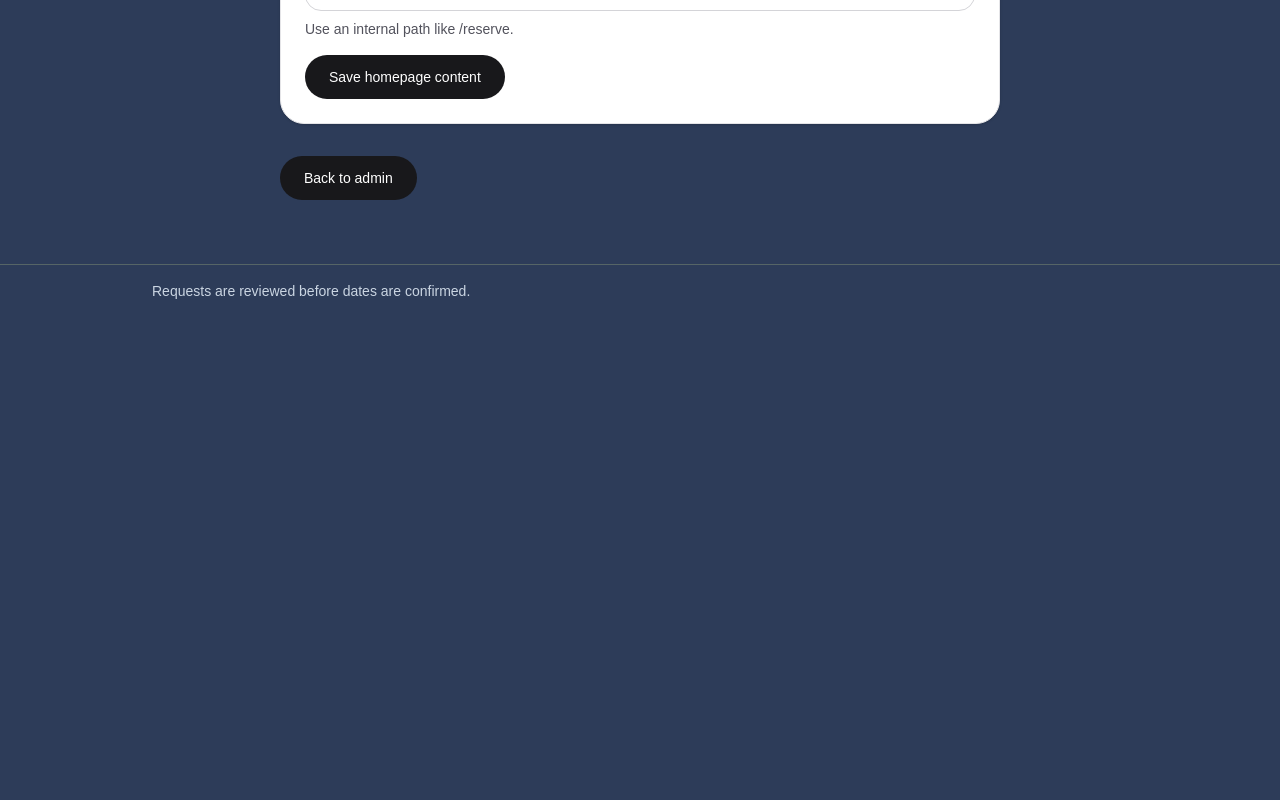
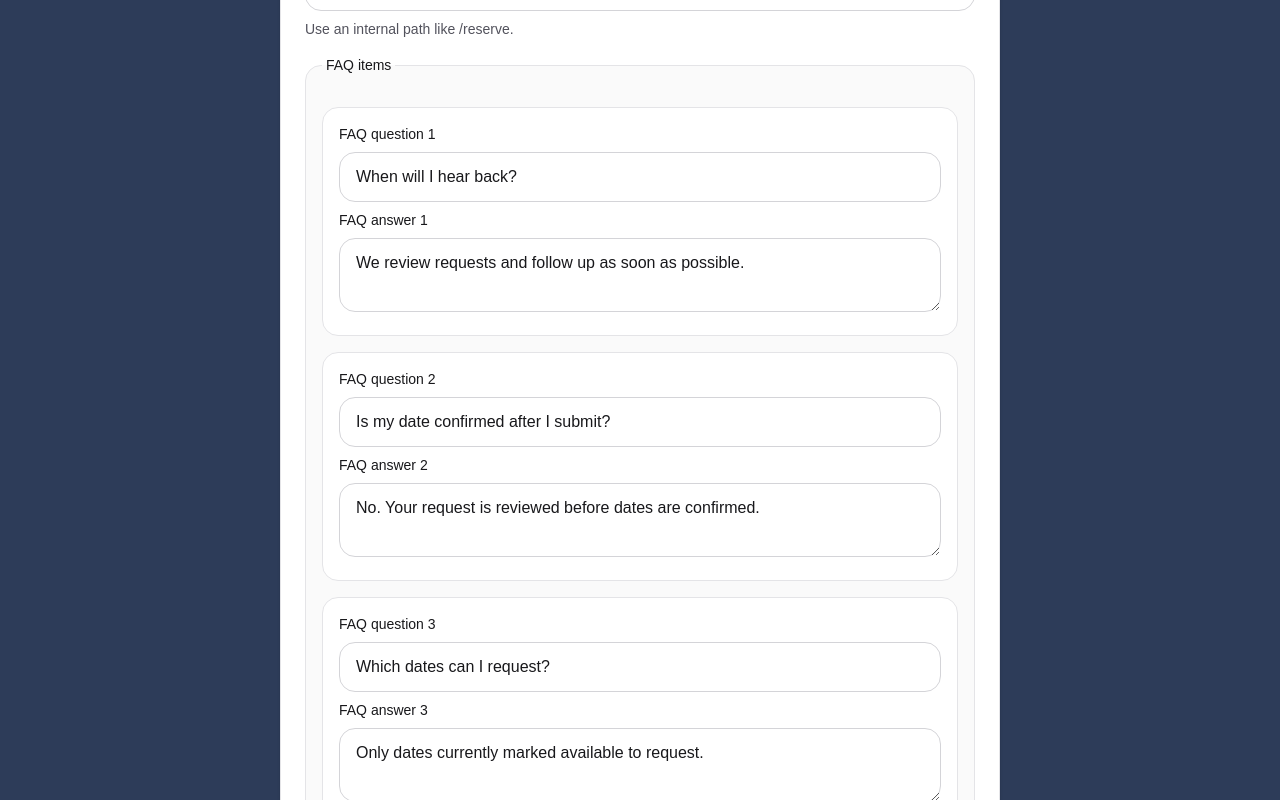
Before and after one commit to gacurl/bowling-green-highlands, a Next.js app: page /admin/content in a window 1280 px wide. Shown: the part 800-1600 px from the top of the page. Before the commit the page ends 1117 px from the top, so only its background shows below. Built offline with nearby package versions, Linux system fonts and the light colour scheme.

Commit message:
Issue 7-3: add editable FAQ content

```diff
--- a/app/admin/content/page.tsx
+++ b/app/admin/content/page.tsx
@@ -127,6 +127,43 @@ export default async function AdminContentPage({
             <p className="text-sm text-zinc-600">Use an internal path like /reserve.</p>
           </div>
 
+          <fieldset className="space-y-4 rounded-2xl border border-zinc-200 bg-zinc-50 p-4">
+            <legend className="px-1 text-sm font-medium text-zinc-900">FAQ items</legend>
+            {content.faqs.map((faqItem, index) => (
+              <div key={faqItem.id} className="space-y-2 rounded-2xl border border-zinc-200 bg-white p-4">
+                <label
+                  htmlFor={`faqQuestion${index + 1}`}
+                  className="block text-sm font-medium text-zinc-900"
+                >
+                  FAQ question {index + 1}
+                </label>
+                <input
+                  id={`faqQuestion${index + 1}`}
+                  name={`faqQuestion${index + 1}`}
+                  type="text"
+                  defaultValue={faqItem.question}
+                  required
+                  className="w-full rounded-2xl border border-zinc-300 px-4 py-3 text-zinc-900 outline-none transition focus:border-zinc-500"
+                />
+
+                <label
+                  htmlFor={`faqAnswer${index + 1}`}
+                  className="block text-sm font-medium text-zinc-900"
+                >
+                  FAQ answer {index + 1}
+                </label>
+                <textarea
+                  id={`faqAnswer${index + 1}`}
+                  name={`faqAnswer${index + 1}`}
+                  rows={2}
+                  defaultValue={faqItem.answer}
+                  required
+                  className="w-full rounded-2xl border border-zinc-300 px-4 py-3 text-zinc-900 outline-none transition focus:border-zinc-500"
+                />
+              </div>
+            ))}
+          </fieldset>
+
           <button
             type="submit"
             className="inline-flex min-h-11 w-full items-center justify-center rounded-full bg-zinc-900 px-6 py-3 text-sm font-medium text-white transition-colors hover:bg-zinc-700 sm:w-auto"
--- a/app/admin/content/save/route.ts
+++ b/app/admin/content/save/route.ts
@@ -1,4 +1,5 @@
 import { redirect } from "next/navigation";
+import { defaultHomepageContent } from "../../../../lib/content/homepage-content";
 import { writeHomepageContent } from "../../../../lib/content/homepage-content-store";
 
 function readRequiredString(formData: FormData, key: string) {
@@ -14,12 +15,19 @@ function readRequiredString(formData: FormData, key: string) {
 export async function POST(request: Request) {
   try {
     const formData = await request.formData();
+    const faqs = defaultHomepageContent.faqs.map((faqItem, index) => ({
+      id: faqItem.id,
+      question: readRequiredString(formData, `faqQuestion${index + 1}`),
+      answer: readRequiredString(formData, `faqAnswer${index + 1}`),
+    }));
+
     await writeHomepageContent({
       eyebrow: readRequiredString(formData, "eyebrow"),
       headline: readRequiredString(formData, "headline"),
       supportingText: readRequiredString(formData, "supportingText"),
       primaryCtaLabel: readRequiredString(formData, "primaryCtaLabel"),
       primaryCtaHref: readRequiredString(formData, "primaryCtaHref"),
+      faqs,
     });
   } catch {
     redirect("/admin/content?error=invalid_content");
--- a/app/page.tsx
+++ b/app/page.tsx
@@ -4,6 +4,9 @@ import { readHomepageContent } from "../lib/content/homepage-content-store";
 
 export default async function Home() {
   const homepageContent = await readHomepageContent();
+  const faqItems = homepageContent.faqs.filter(
+    (faqItem) => faqItem.question.trim() && faqItem.answer.trim(),
+  );
 
   return (
     <PageShell
@@ -18,6 +21,30 @@ export default async function Home() {
           {homepageContent.primaryCtaLabel}
         </Link>
       }
-    />
+    >
+      {faqItems.length > 0 ? (
+        <section
+          aria-labelledby="homepage-faq"
+          className="rounded-3xl border border-zinc-200 bg-white p-4 shadow-sm sm:p-6"
+        >
+          <h2
+            id="homepage-faq"
+            className="text-lg font-semibold text-zinc-900 sm:text-xl"
+          >
+            Frequently asked questions
+          </h2>
+          <dl className="mt-4 space-y-4">
+            {faqItems.map((faqItem) => (
+              <div key={faqItem.id} className="space-y-1">
+                <dt className="text-sm font-medium text-zinc-900">
+                  {faqItem.question}
+                </dt>
+                <dd className="text-sm text-zinc-700">{faqItem.answer}</dd>
+              </div>
+            ))}
+          </dl>
+        </section>
+      ) : null}
+    </PageShell>
   );
 }
--- a/lib/content/homepage-content-store.ts
+++ b/lib/content/homepage-content-store.ts
@@ -2,6 +2,7 @@ import { mkdir, readFile, rename, writeFile } from "node:fs/promises";
 import path from "node:path";
 import {
   defaultHomepageContent,
+  type HomepageFaqItem,
   type HomepageContent,
 } from "./homepage-content";
 
@@ -11,6 +12,7 @@ type HomepageContentStoreFile = {
   supportingText?: unknown;
   primaryCtaHref?: unknown;
   primaryCtaLabel?: unknown;
+  faqs?: unknown;
 };
 
 export type HomepageContentValidationError =
@@ -18,7 +20,8 @@ export type HomepageContentValidationError =
   | "invalid_headline"
   | "invalid_supporting_text"
   | "invalid_primary_cta_label"
-  | "invalid_primary_cta_href";
+  | "invalid_primary_cta_href"
+  | "invalid_faqs";
 
 function getHomepageContentStorePath() {
   return (
@@ -46,13 +49,48 @@ function normalizeHomepageContent(
     return null;
   }
 
+  const normalizedFaqs = normalizeFaqs(record.faqs);
+
   return {
     eyebrow: record.eyebrow,
     headline: record.headline,
     supportingText: record.supportingText,
     primaryCtaHref: record.primaryCtaHref,
     primaryCtaLabel: record.primaryCtaLabel,
+    faqs: normalizedFaqs ?? defaultHomepageContent.faqs,
   };
+}
+
+function normalizeFaqs(value: unknown): HomepageFaqItem[] | null {
+  if (!Array.isArray(value)) {
+    return null;
+  }
+
+  const normalized = value
+    .map((faqItem): HomepageFaqItem | null => {
+      if (!faqItem || typeof faqItem !== "object" || Array.isArray(faqItem)) {
+        return null;
+      }
+
+      const record = faqItem as Record<string, unknown>;
+
+      if (
+        typeof record.id !== "string" ||
+        typeof record.question !== "string" ||
+        typeof record.answer !== "string"
+      ) {
+        return null;
+      }
+
+      return {
+        id: record.id,
+        question: record.question,
+        answer: record.answer,
+      };
+    })
+    .filter((faqItem): faqItem is HomepageFaqItem => faqItem !== null);
+
+  return normalized.length > 0 ? normalized : null;
 }
 
 function isSafeInternalHref(value: string) {
@@ -87,6 +125,21 @@ export function validateHomepageContent(
     !isSafeInternalHref(content.primaryCtaHref)
   ) {
     return "invalid_primary_cta_href";
+  }
+
+  if (!Array.isArray(content.faqs) || content.faqs.length === 0) {
+    return "invalid_faqs";
+  }
+
+  const hasInvalidFaq = content.faqs.some((faqItem) => {
+    const hasQuestion = requireNonEmpty(faqItem.question);
+    const hasAnswer = requireNonEmpty(faqItem.answer);
+
+    return !hasQuestion || !hasAnswer;
+  });
+
+  if (hasInvalidFaq) {
+    return "invalid_faqs";
   }
 
   return null;
--- a/lib/content/homepage-content.ts
+++ b/lib/content/homepage-content.ts
@@ -1,9 +1,16 @@
+export type HomepageFaqItem = {
+  id: string;
+  question: string;
+  answer: string;
+};
+
 export type HomepageContent = {
   eyebrow: string;
   headline: string;
   supportingText: string;
   primaryCtaHref: string;
   primaryCtaLabel: string;
+  faqs: HomepageFaqItem[];
 };
 
 export const defaultHomepageContent: HomepageContent = {
@@ -12,4 +19,21 @@ export const defaultHomepageContent: HomepageContent = {
   supportingText: "Choose an available date. We’ll follow up to confirm.",
   primaryCtaHref: "/reserve",
   primaryCtaLabel: "Request a date",
+  faqs: [
+    {
+      id: "when-hear-back",
+      question: "When will I hear back?",
+      answer: "We review requests and follow up as soon as possible.",
+    },
+    {
+      id: "is-request-confirmed",
+      question: "Is my date confirmed after I submit?",
+      answer: "No. Your request is reviewed before dates are confirmed.",
+    },
+    {
+      id: "what-dates-requestable",
+      question: "Which dates can I request?",
+      answer: "Only dates currently marked available to request.",
+    },
+  ],
 };
```
Also changed, not shown: 1 other file (tests, documents, lock files or other folders).
